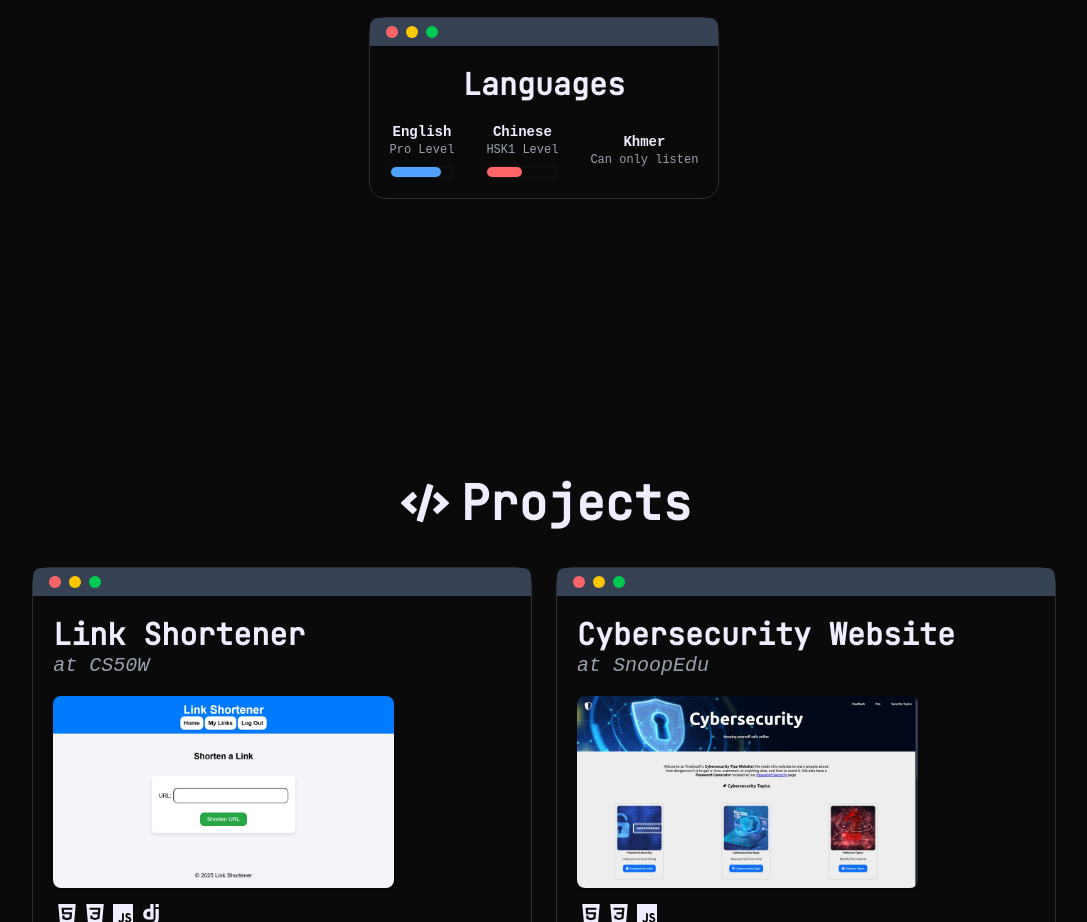
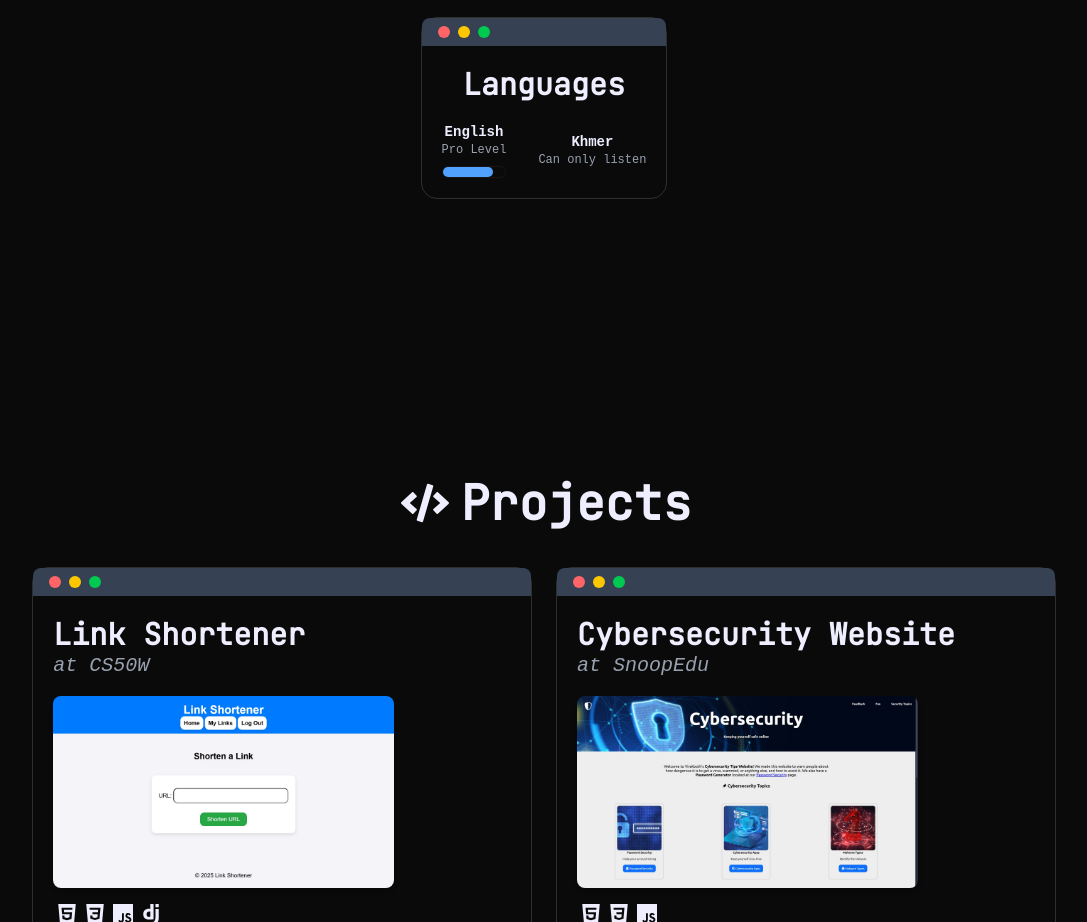
Before and after one commit to VirakbothSoth/Virakboth-Portfolio, a Next.js app: page / in a window 1280 px wide. Shown: the part 2560-3482 px from the top of the page, without its empty margins (96-1183 px from the left). Built offline with nearby package versions, Linux system fonts and the light colour scheme; a web font is replaced by a local one.

Commit message:
Removed chinese as a skill

```diff
--- a/src/app/components/Skills.tsx
+++ b/src/app/components/Skills.tsx
@@ -296,15 +296,6 @@ const Skills = () => {
                     </div>
                   </div>
                   <div className="icon-div">
-                    <h6>Chinese</h6>
-                    <p>HSK1 Level</p>
-                    <div className="progress-div">
-                      <div className="rounded-full h-2.5 w-full">
-                        <div className="bg-red-400 w-[50%] h-2.5 rounded-full"></div>
-                      </div>
-                    </div>
-                  </div>
-                  <div className="icon-div">
                     <h6>Khmer</h6>
                     <p>Can only listen</p>
                   </div>
```
